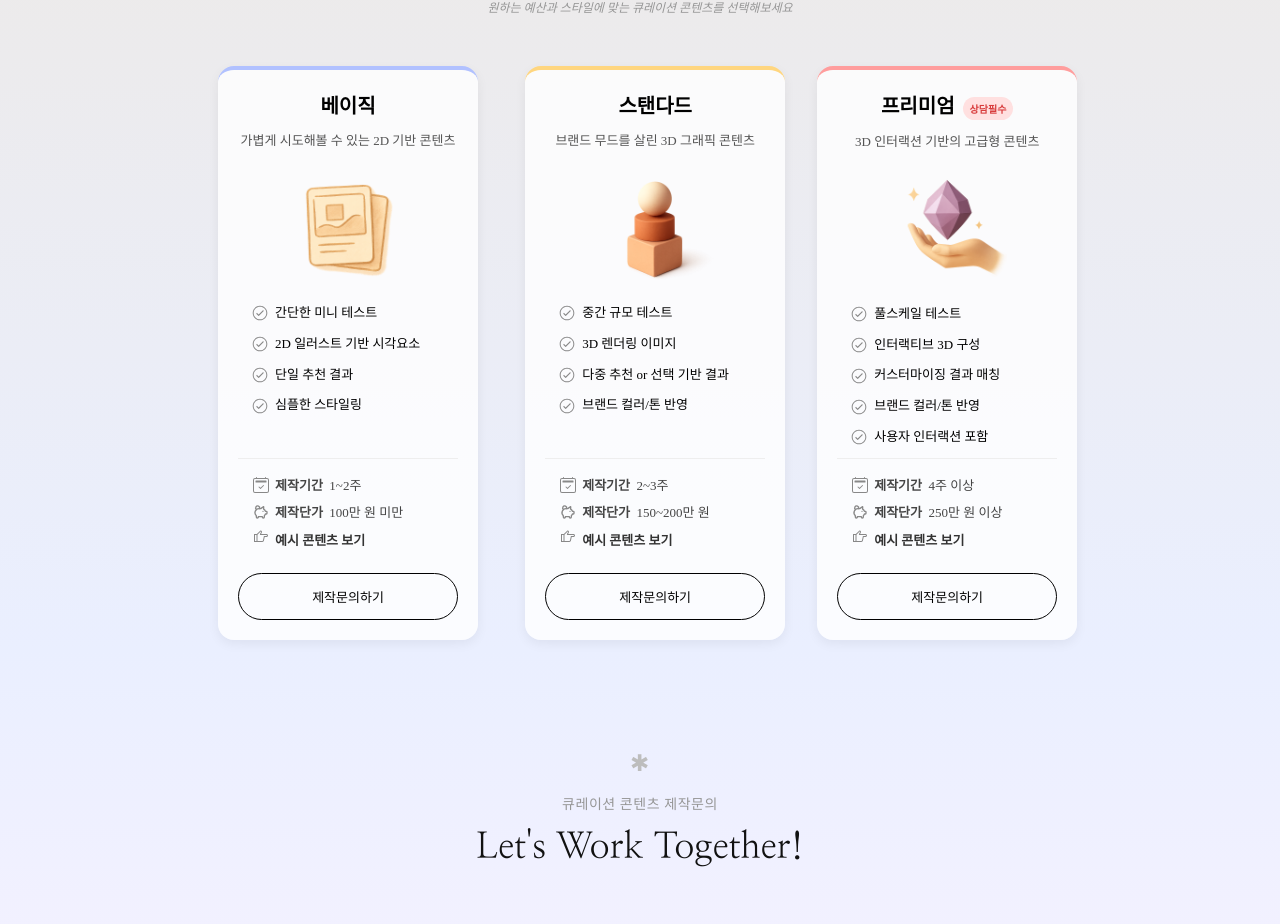
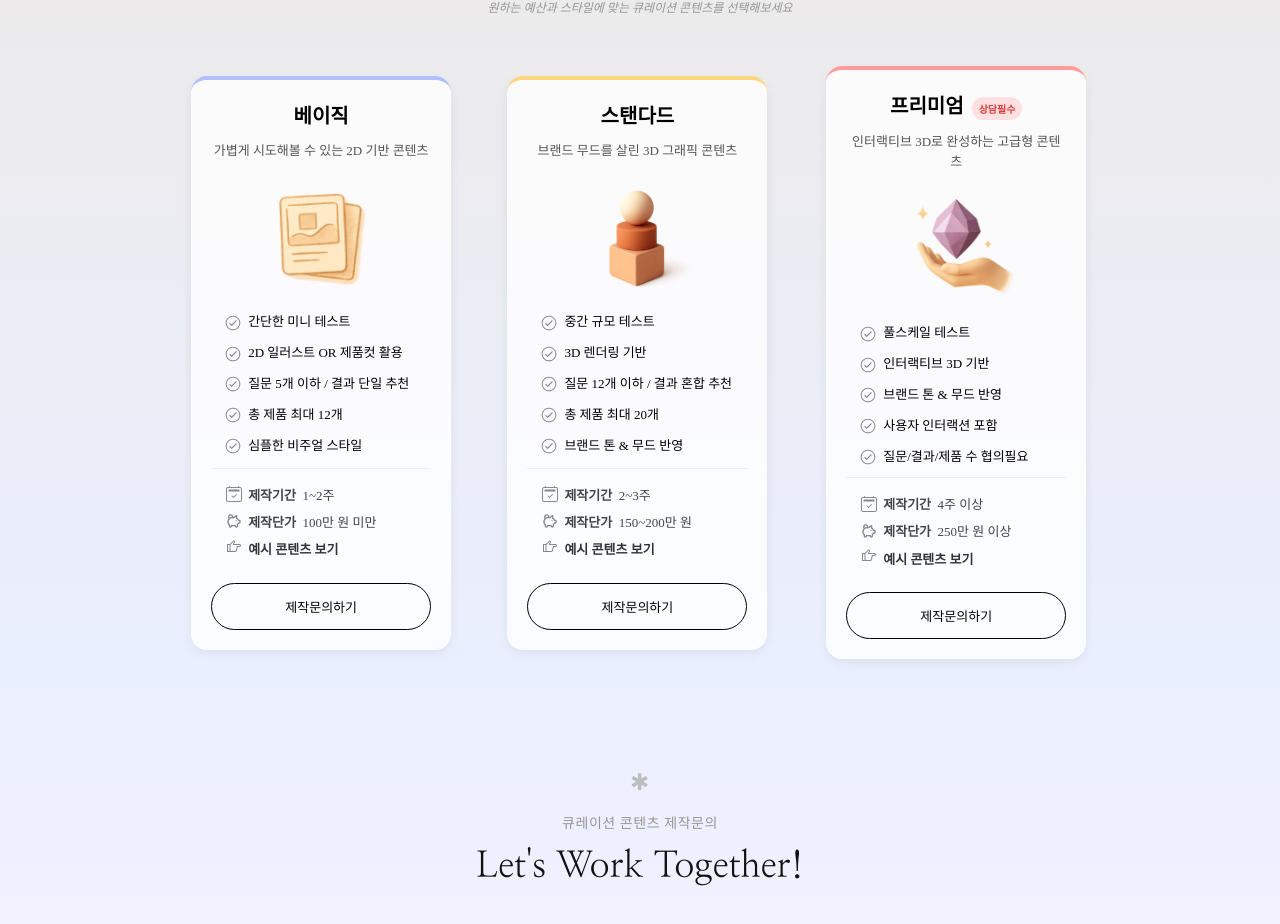
Before and after one commit to suyeonee2/flyto, a Next.js app: page /intro/first-time in a window 1280 px wide. Shown: the part 2435-3359 px from the top of the page. Built offline with nearby package versions, Linux system fonts and the light colour scheme; a web font is replaced by a local one.

Commit message:
이것저것 수정

```diff
--- a/src/app/examples/TestList.json
+++ b/src/app/examples/TestList.json
@@ -5,6 +5,6 @@
     "path": "/examples/fwee_voluming",
     "title": "퓌 볼류밍 글로스",
     "desc": "나만의 퓌 볼류밍 글로스는?",
-    "tag": ["컬러큐레이션", "3D렌더링"]
+    "tag": ["스탠다드", "3D렌더링"]
   }
 ]
--- a/src/app/intro/first-time/components/ContentsGuide.js
+++ b/src/app/intro/first-time/components/ContentsGuide.js
@@ -22,9 +22,10 @@ export default function ContentsGuide() {
       budget: "100만 원 미만",
       items: [
         "간단한 미니 테스트",
-        "2D 일러스트 기반 시각요소",
-        "단일 추천 결과",
-        "심플한 스타일링",
+        "2D 일러스트 OR 제품컷 활용",
+        "질문 5개 이하 / 결과 단일 추천",
+        "총 제품 최대 12개",
+        "심플한 비주얼 스타일",
       ],
       duration: "1~2주",
       exampleLink: "/examples/comingsoon",
@@ -37,9 +38,10 @@ export default function ContentsGuide() {
       budget: "150~200만 원",
       items: [
         "중간 규모 테스트",
-        "3D 렌더링 이미지",
-        "다중 추천 or 선택 기반 결과",
-        "브랜드 컬러/톤 반영",
+        "3D 렌더링 기반",
+        "질문 12개 이하 / 결과 혼합 추천",
+        "총 제품 최대 20개",
+        "브랜드 톤 & 무드 반영",
       ],
       duration: "2~3주",
       exampleLink: "/examples/fwee_voluming",
@@ -48,14 +50,14 @@ export default function ContentsGuide() {
     {
       type: "premium",
       title: "프리미엄",
-      summary: "3D 인터랙션 기반의 고급형 콘텐츠",
+      summary: "인터랙티브 3D로 완성하는 고급형 콘텐츠",
       budget: "250만 원 이상",
       items: [
         "풀스케일 테스트",
-        "인터랙티브 3D 구성",
-        "커스터마이징 결과 매칭",
-        "브랜드 컬러/톤 반영",
+        "인터랙티브 3D 기반",
+        "브랜드 톤 & 무드 반영",
         "사용자 인터랙션 포함",
+        "질문/결과/제품 수 협의필요",
       ],
       duration: "4주 이상",
       exampleLink: "/examples/comingsoon",
--- a/src/components/GuideCard/GuideCard.module.css
+++ b/src/components/GuideCard/GuideCard.module.css
@@ -71,6 +71,7 @@
   display: flex;
   align-items: center;
   margin-bottom: 10px;
+  white-space: pre-line;
 }
 
 .icon {
@@ -153,9 +154,9 @@
     min-width: 250px;
   }
   .list {
-    margin: 0 40px 20px;
+    margin: 0 20px 20px;
   }
   .metaIcon {
-    margin-left: 40px;
+    margin-left: 20px;
   }
 }
```
